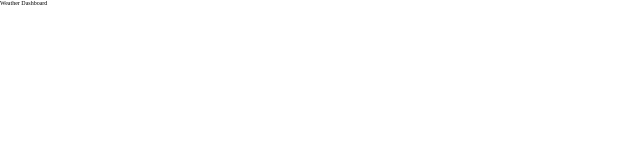
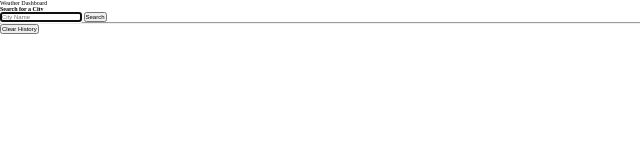
Before and after one commit to davidmichaelmackey/weather-dashboard, a plain HTML site: page index.html in a window 1280 px wide. Shown: the whole page, without its empty margins (0-640 px from the left). Drawn offline with nearby package versions, Linux system fonts and the light colour scheme.

Commit message:
html search section, clear btn, history

```diff
--- a/index.html
+++ b/index.html
@@ -16,7 +16,34 @@
     <!-- header -->
     <header class="heading">Weather Dashboard</header>
     <!-- main -->
-    <main id='container' class="container"></main>
+    <main id='container' class="container">
+      <div class="row">
+        <!-- city search -->
+        <div class="col-searcharea">
+          <div id='search-area'>
+            <h1 class='h1'>Search for a City</h1>
+            <form id='search-cities'>
+              <input name='city' type="text" placeholder="City Name" id='city' autofocus='true' class='city-input' />
+              <button type="submit" id='search-btn' class='btn'>Search</button>
+            </form>
+            <!-- break -->
+            <hr>
+            </hr>
+            <!-- clear -->
+            <div>
+              <button class="btn" id="clear">Clear History</button>
+            </div>
+            <!-- search history -->
+            <div id="srch-Hstry">
+            </div>
+          </div>
+        </div>
+        <!-- current weather & forecast -->
+        <div class="col-days">
+          <div id='five-day' class='row spacebetween'></div>
+        </div>
+      </div>
+    </main>
 
     <!-- jquery -->
     <script src="https://code.jquery.com/jquery-3.6.3.js" integrity="sha256-nQLuAZGRRcILA+6dMBOvcRh5Pe310sBpanc6+QBmyVM=" crossorigin="anonymous"></script>
```
